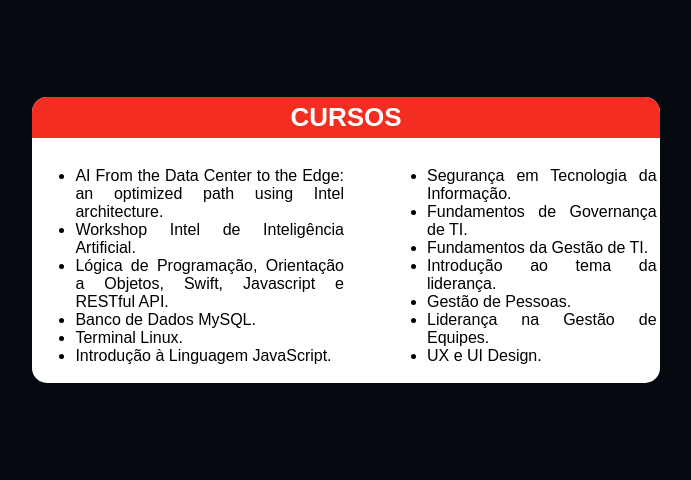
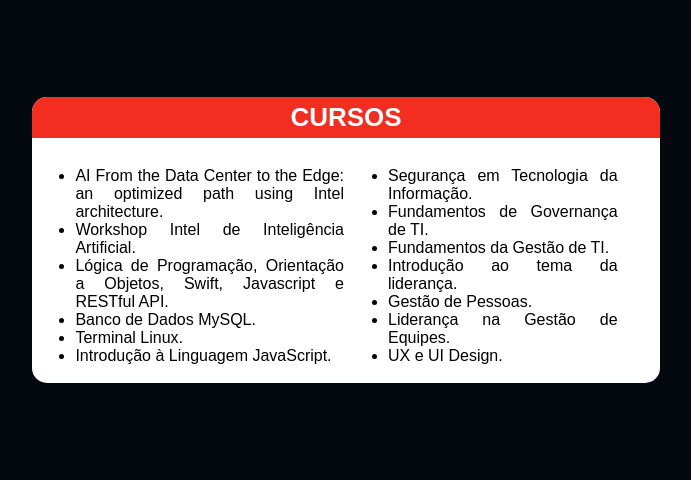
Before and after one commit to absd2/absd2.github.io, a plain HTML site: page index.html in a window 1280 px wide. Shown: the part 634-1114 px from the top of the page, without its empty margins (294-985 px from the left). Drawn offline with Linux system fonts and the light colour scheme; a web font is replaced by a local one.

```diff
--- a/css/style.css
+++ b/css/style.css
@@ -137,7 +137,7 @@ body {
 }
 
 #courses-right-column {
-    padding-left: 40px;
+    padding-right: 40px;
 }
 
 
```
